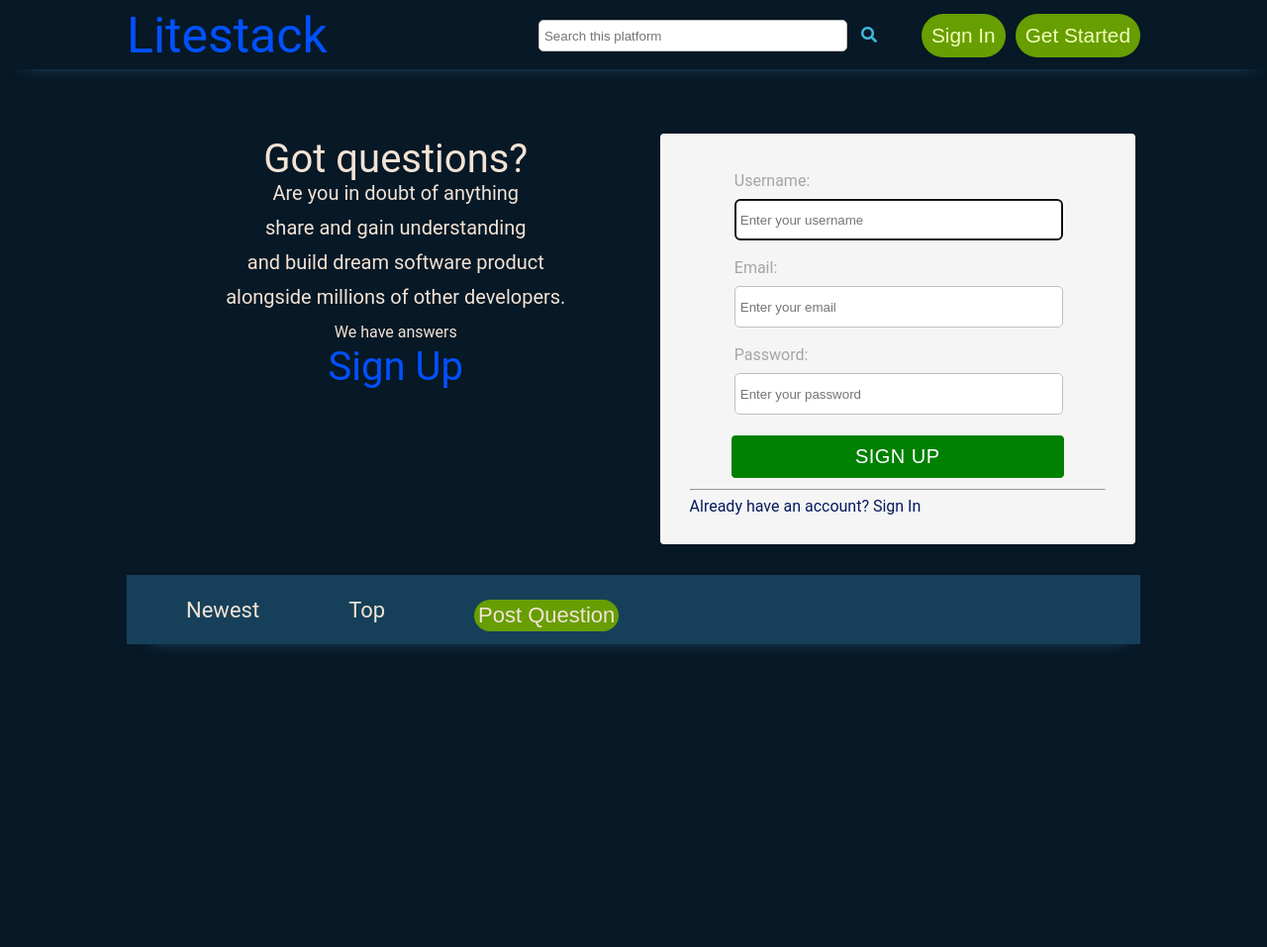
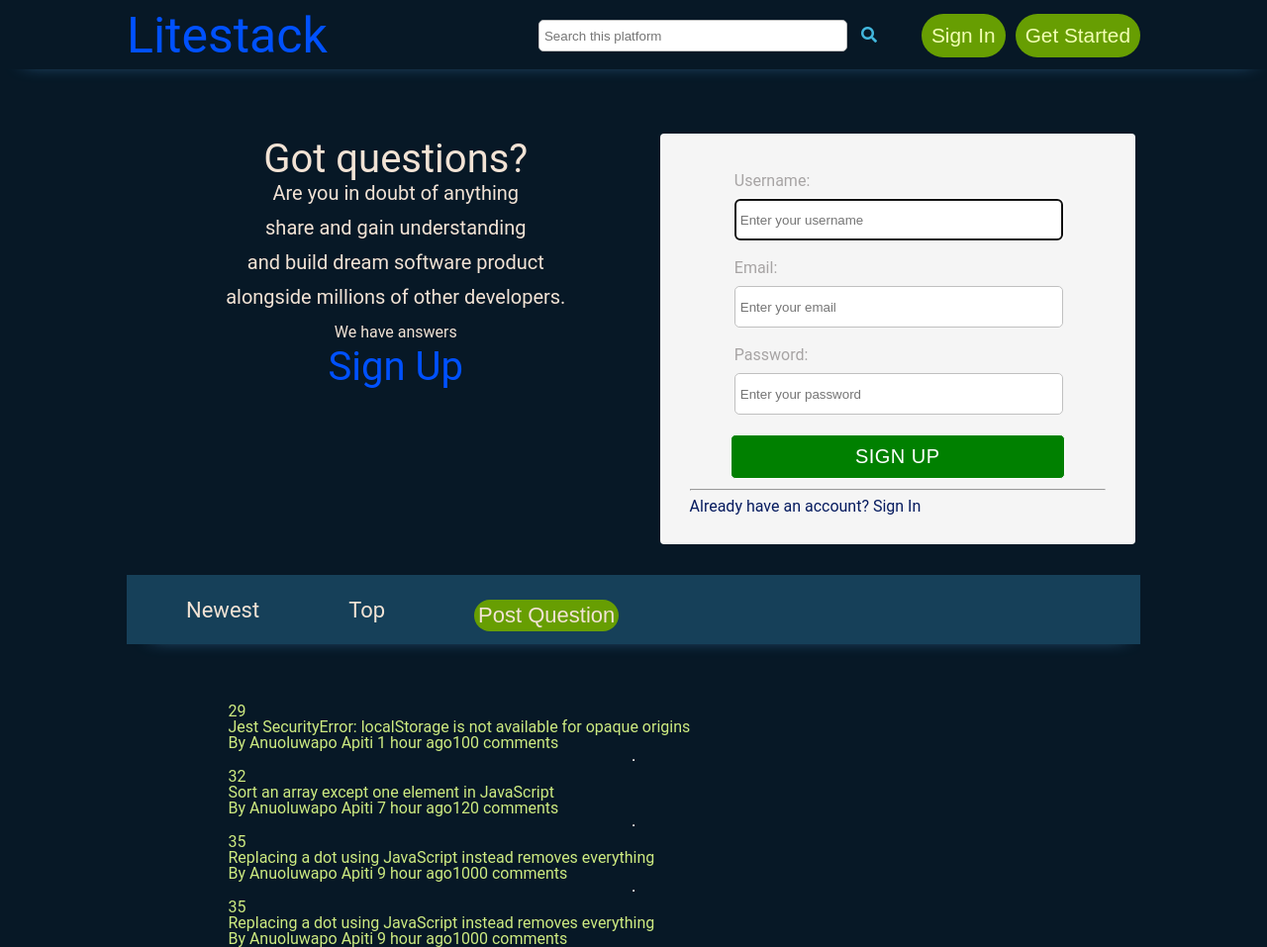
Before and after one commit to Anuoluwa/Stacklyteflow, a website: page UI/html/index.html in a window 1280 px wide. Shown: the whole page at 99% size. Before the commit the page ends 800 px from the top, so only its background shows below. Drawn offline with Linux system fonts and the light colour scheme.

Commit message:
[Feature 159611543] Create question thread list with static text for templates with headers under newest, top

```diff
--- a/UI/css/style.css
+++ b/UI/css/style.css
@@ -240,6 +240,7 @@ ul {
     ========================================
   */
 .thread-header {
+  display: flex;
   width: 100%;
   height: 40px;
   margin-bottom: 60px;
@@ -280,9 +281,32 @@ ul {
   border-radius: 50px;
   margin-bottom: 20px ;
 }
-.thread-bar li button {
-  }
+/*
+    ========================================
+    Question Thread
+    ========================================
+  */
+.question-lists{
+  display: flex;
+  flex-direction: column;
 
+
+};
+.question-wrapper {
+  display: flex;
+  flex-direction: row;
+  flex-wrap: nowrap;
+  justify-content: center;
+  align-items: center;
+}
+.voting {
+  flex-grow: 1
+
+}
+.question-link{
+  flex-grow: 9
+
+}
 
 
 /*
--- a/UI/html/index.html
+++ b/UI/html/index.html
@@ -104,23 +104,50 @@
                     </ul>
                 </nav>
             </header>
-            <div class="question container">
+            <div class="question-lists container">
                 <div class="question-wrapper 1">
-                        <div class="user"></div>
-                        <div class="voting"></div>
-                        <div class="question-list"></div>
+                        <div class="voting">
+                            <span>29</span>
+                        </div>
+                        <div class="question-link">
+                            <h2>Jest SecurityError: localStorage is not available for opaque origins</h2>
+                            <small>By Anuoluwapo Apiti</small> <span>1 hour ago</span><span>100 comments</span>
+                        </div>
                 </div>
+                <hr>
                 <div class="question-wrapper 2">
-                        <div class="user"></div>
-                        <div class="voting"></div>
-                        <div class="question-list"></div>
+                        <div class="voting">
+                            <span>32</span>
+                        </div>
+                        <div class="question-link">
+                            <h2>Sort an array except one element in JavaScript</h2>
+                            <small>By Anuoluwapo Apiti</small> <span>7 hour ago</span><span>120 comments</span>
+                        </div>
                 </div>
+                <hr>
                 <div class="question-wrapper 3">
-                        <div class="user"></div>
-                        <div class="voting"></div>
-                        <div class="question-list"></div>
+                        <div class="voting">
+                            <span>35</span>
+                        </div>
+                        <div class="question-link">
+                            <div class="question-link">
+                                <h2>Replacing a dot using JavaScript instead removes everything</h2>
+                                <small>By Anuoluwapo Apiti</small> <span>9 hour ago</span><span>1000 comments</span>
+                            </div>
+                        </div>
                 </div>
-
+                <hr>
+                <div class="question-wrapper 4">
+                        <div class="voting">
+                            <span>35</span>
+                        </div>
+                        <div class="question-link">
+                            <div class="question-link">
+                                <h2>Replacing a dot using JavaScript instead removes everything</h2>
+                                <small>By Anuoluwapo Apiti</small> <span>9 hour ago</span><span>1000 comments</span>
+                            </div>
+                        </div>
+                </div>
             </div>
 
 
```
